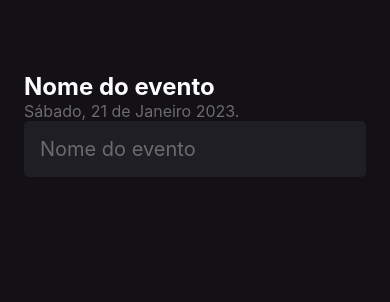
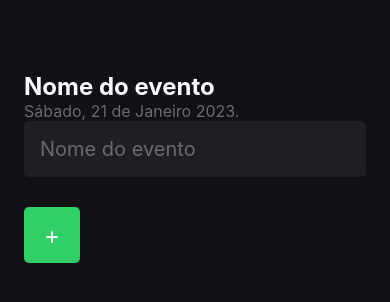
Before and after one commit to rms-diego/ignite-react-native, a React Native app in the folder fundamentos-react-native/: screen / in a window 390 px wide. Shown: the top 302 px of the page. Built offline with nearby package versions, Linux system fonts and the light colour scheme.

Commit message:
[ignite] [react native] [fundamentos react native] [fundamentos]  fim da aula 'Botão de adicionar'

```diff
--- a/fundamentos-react-native/src/screens/Home/index.tsx
+++ b/fundamentos-react-native/src/screens/Home/index.tsx
@@ -1,8 +1,12 @@
-import { Text, TextInput, View } from "react-native";
+import { Text, TextInput, TouchableOpacity, View } from "react-native";
 
 import { styles } from "./styles";
 
 export function Home() {
+  const handleParticipantAdd = () => {
+    console.log("clique");
+  };
+
   return (
     <View style={styles.container}>
       <Text style={styles.eventName}>Nome do evento</Text>
@@ -13,6 +17,12 @@ export function Home() {
         placeholder="Nome do evento"
         placeholderTextColor={"#6B6B6B"}
       />
+
+      <TouchableOpacity style={styles.button}>
+        <Text style={styles.textButton} onPress={handleParticipantAdd}>
+          +
+        </Text>
+      </TouchableOpacity>
     </View>
   );
 }
--- a/fundamentos-react-native/src/screens/Home/styles.ts
+++ b/fundamentos-react-native/src/screens/Home/styles.ts
@@ -29,4 +29,19 @@ export const styles = StyleSheet.create({
     padding: 16,
     fontSize: 20,
   },
+
+  button: {
+    height: 56,
+    width: 56,
+    justifyContent: "center",
+    alignItems: "center",
+    backgroundColor: "#31CF67",
+    borderRadius: 5,
+    marginVertical: 30,
+  },
+
+  textButton: {
+    color: "white",
+    fontSize: 24,
+  },
 });
```
